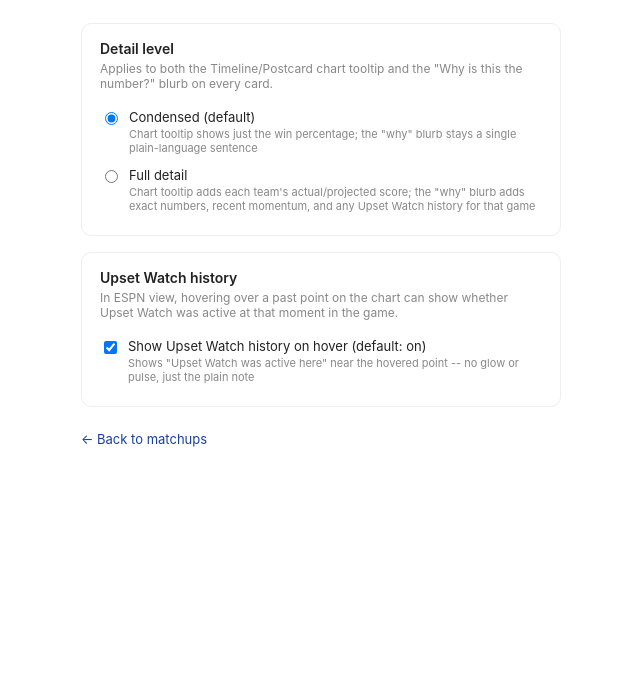
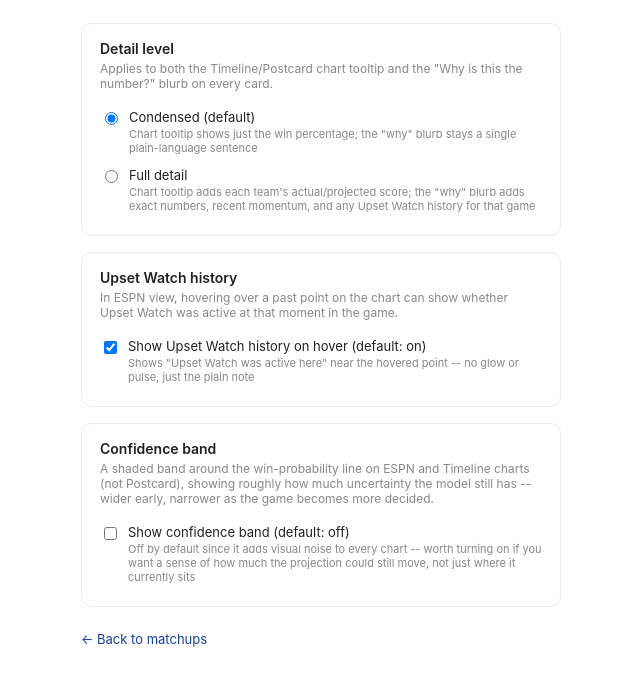
Before and after one commit to CHA4S3E/espn-winprob-site, a plain HTML site: page docs/preferences.html in a window 1280 px wide. Shown: the part 102-788 px from the top of the page, without its empty margins (319-959 px from the left). Drawn offline with Linux system fonts and the light colour scheme.

Commit message:
Update preferences.html

```diff
--- a/docs/preferences.html
+++ b/docs/preferences.html
@@ -90,6 +90,19 @@
     </label>
   </div>
 
+  <div class="setting-group">
+    <div class="setting-title">Confidence band</div>
+    <div class="setting-desc">A shaded band around the win-probability line on ESPN and Timeline charts (not Postcard), showing roughly how much uncertainty the model still has -- wider early, narrower as the game becomes more decided.</div>
+
+    <label class="option-row">
+      <input type="checkbox" id="showConfidenceBand">
+      <span>
+        <div class="option-label">Show confidence band (default: off)</div>
+        <div class="option-example">Off by default since it adds visual noise to every chart -- worth turning on if you want a sense of how much the projection could still move, not just where it currently sits</div>
+      </span>
+    </label>
+  </div>
+
   <a class="back-link" href="index.html">&larr; Back to matchups</a>
 </div>
 
@@ -112,6 +125,16 @@
   historyCheckbox.addEventListener('change', () => {
     localStorage.setItem(HISTORY_KEY, historyCheckbox.checked ? 'true' : 'false');
   });
+
+  // Defaults OFF -- only 'true' turns it on, the opposite convention from
+  // the toggle above, since this one adds visual complexity rather than
+  // just extra info on an already-opt-in hover.
+  const BAND_KEY = 'winProbShowConfidenceBand';
+  const bandCheckbox = document.getElementById('showConfidenceBand');
+  bandCheckbox.checked = localStorage.getItem(BAND_KEY) === 'true';
+  bandCheckbox.addEventListener('change', () => {
+    localStorage.setItem(BAND_KEY, bandCheckbox.checked ? 'true' : 'false');
+  });
 </script>
 </body>
 </html>
```
